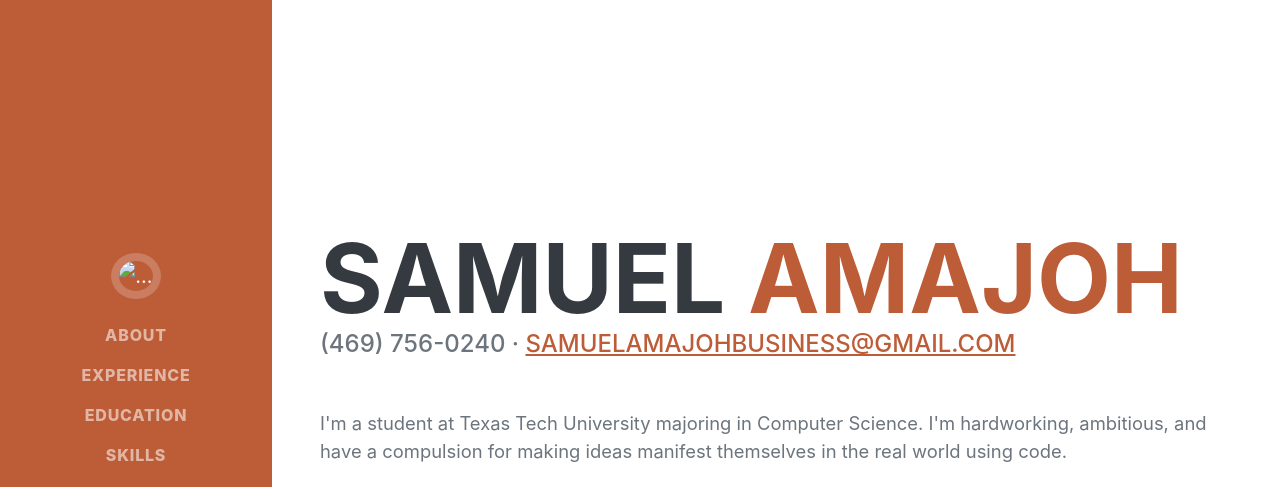
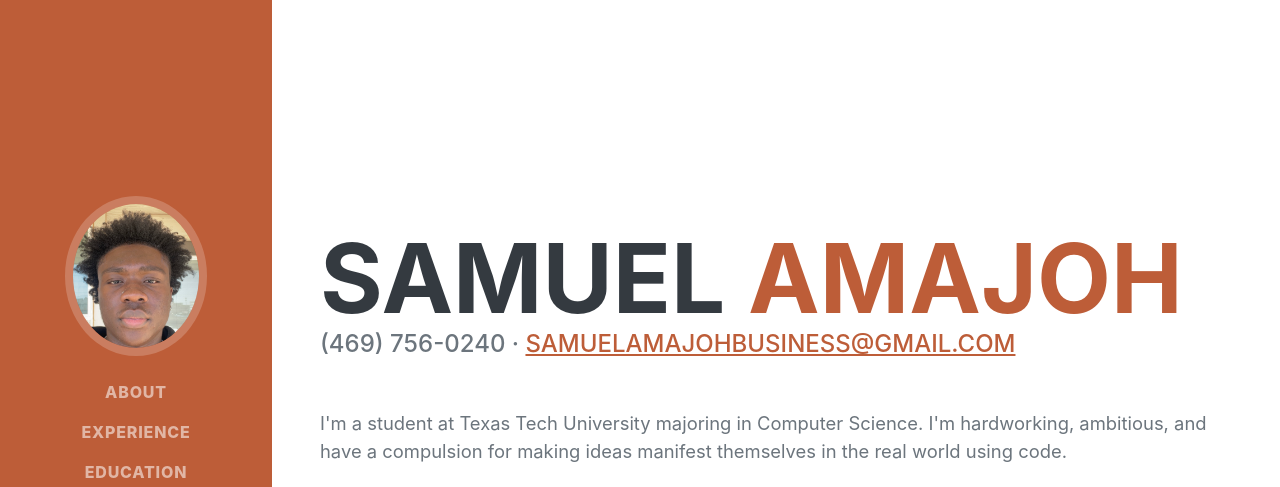
Before and after one commit to Sam-Amajoh/Sam-Amajoh.github.io, a plain HTML site: page index.html in a window 1280 px wide. Shown: the top 487 px of the page. Drawn offline with nearby package versions, Linux system fonts and the light colour scheme; a web font is replaced by a local one.

Commit message:
Update index.html

```diff
--- a/index.html
+++ b/index.html
@@ -5,8 +5,8 @@
         <meta name="viewport" content="width=device-width, initial-scale=1, shrink-to-fit=no" />
         <meta name="description" content="" />
         <meta name="author" content="" />
-        <title> Sam-Amajoh</title>
-        <link rel="icon" type="image/x-icon" href="assets/img/favicon.ico" />
+        <title>Sam-Amajoh</title>
+        <link rel="icon" type="image/x-icon" href="assets/img/IMG_3215.jpg" />
         <!-- Font Awesome icons (free version)-->
         <script src="https://use.fontawesome.com/releases/v6.3.0/js/all.js" crossorigin="anonymous"></script>
         <!-- Google fonts-->
@@ -20,10 +20,13 @@
         <nav class="navbar navbar-expand-lg navbar-dark bg-primary fixed-top" id="sideNav">
             <a class="navbar-brand js-scroll-trigger" href="#page-top">
                 <span class="d-block d-lg-none">Samuel Amajoh</span>
-                <span class="d-none d-lg-block"><img class="img-fluid img-profile rounded-circle mx-auto mb-2" src="assets/img/IMG_3215.jp
-                    " alt="..." /></span>
+                <span class="d-none d-lg-block">
+                    <img class="img-fluid img-profile rounded-circle mx-auto mb-2" src="assets/img/IMG_3215.jpg" alt="..." />
+                </span>
             </a>
-            <button class="navbar-toggler" type="button" data-bs-toggle="collapse" data-bs-target="#navbarResponsive" aria-controls="navbarResponsive" aria-expanded="false" aria-label="Toggle navigation"><span class="navbar-toggler-icon"></span></button>
+            <button class="navbar-toggler" type="button" data-bs-toggle="collapse" data-bs-target="#navbarResponsive" aria-controls="navbarResponsive" aria-expanded="false" aria-label="Toggle navigation">
+                <span class="navbar-toggler-icon"></span>
+            </button>
             <div class="collapse navbar-collapse" id="navbarResponsive">
                 <ul class="navbar-nav">
                     <li class="nav-item"><a class="nav-link js-scroll-trigger" href="#about">About</a></li>
@@ -146,7 +149,6 @@
                             <span class="fa-li"><i class="fas fa-link"></i></span>
                             <a href="https://github.com/Sam-Amajoh/Syntax-Analyzer">Syntax Analyzer</a>
                         </li>
-
                     </ul>
                 </div>
             </section>
```
